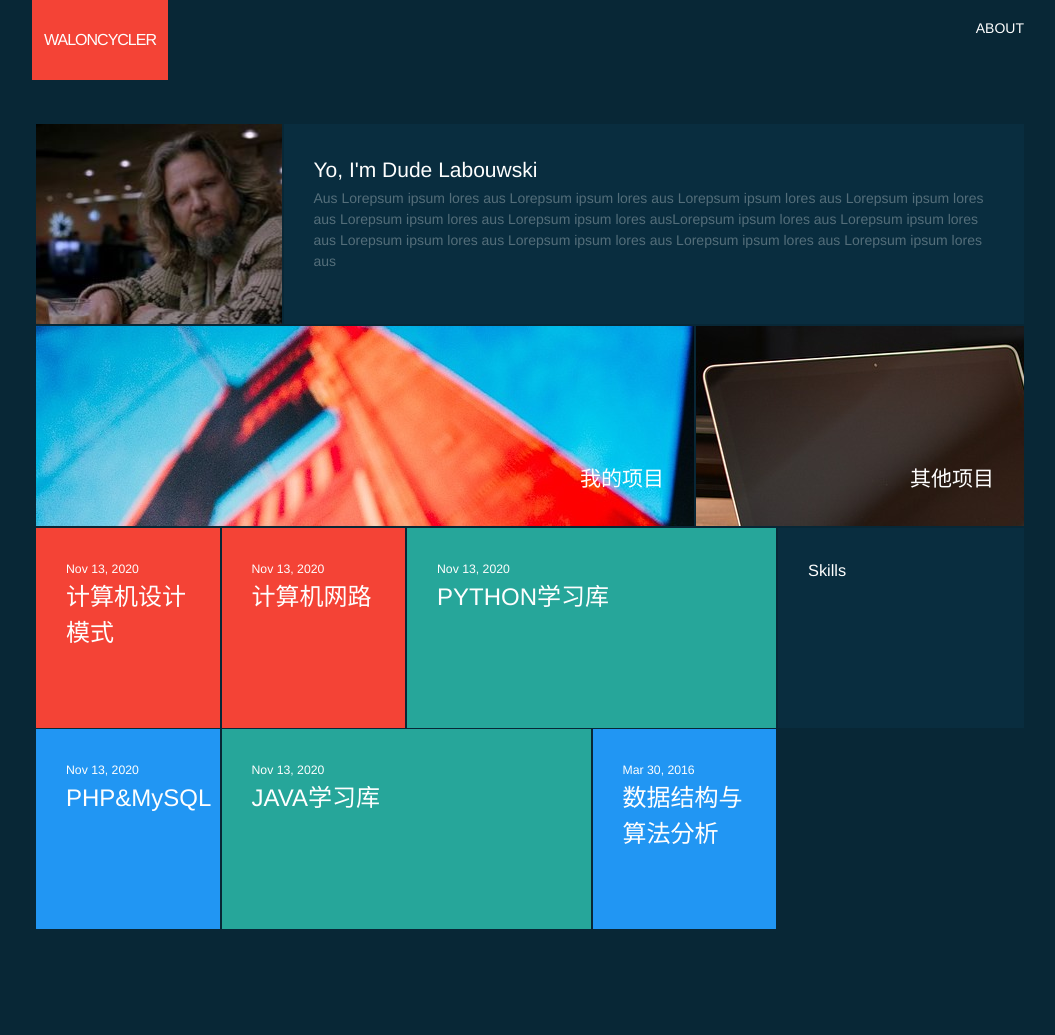
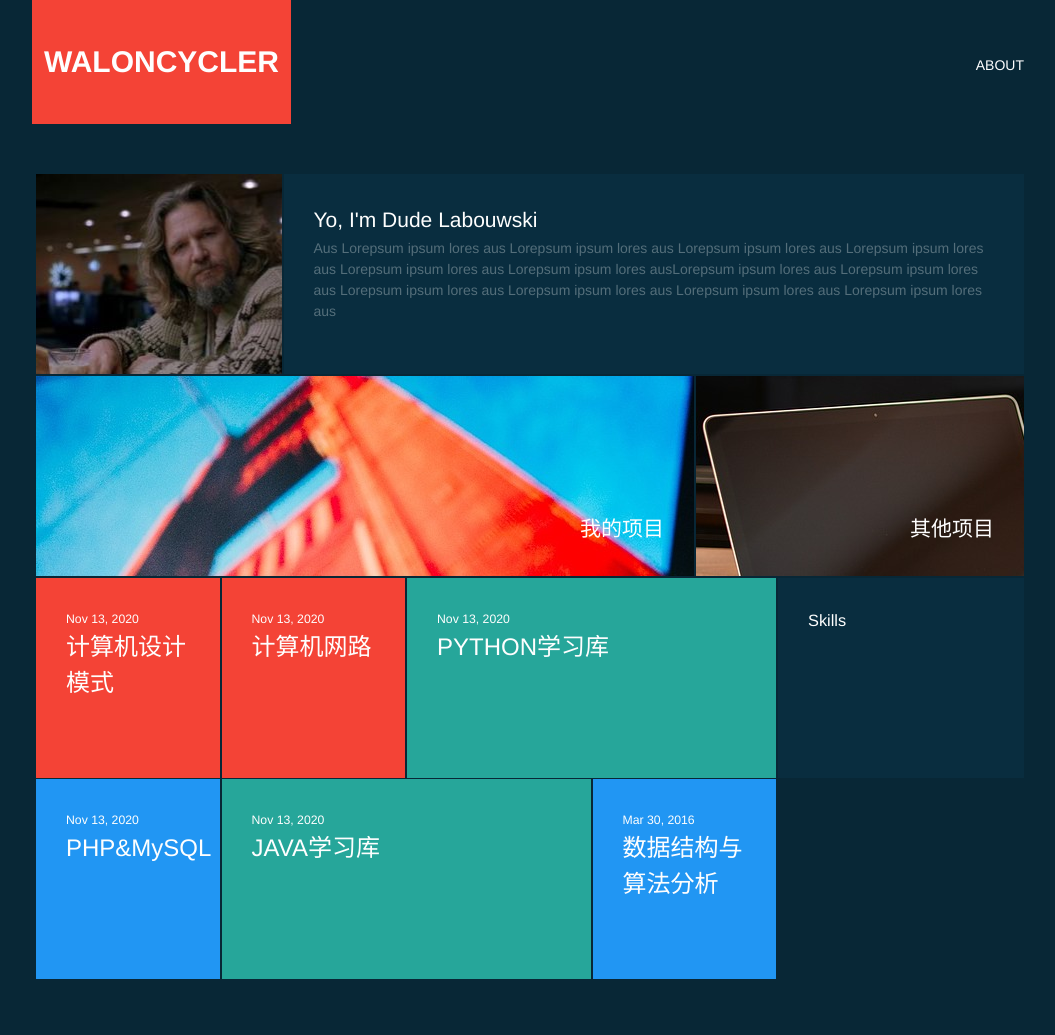
Before and after one commit to Waloncycler/WalonCycler, a Jekyll site: the page built from index.html, in a window 1280 px wide. Shown: the whole page, without its empty margins (112-1167 px from the left). Built offline with Jekyll 4.4.1, drawn with Linux system fonts in a browser that asks for light colours; before the commit the page ends 985 px from its top, so only the background shows below that.

Commit message:
Update _layout.scss

```diff
--- a/_sass/_layout.scss
+++ b/_sass/_layout.scss
@@ -16,10 +16,10 @@
 }
 
 .site-title {
-    font-size: 16px;
-    font-weight: 300;
-    line-height: 56px;
-    letter-spacing: -1px;
+    font-size: 30px;
+    font-weight: 1000;
+    line-height: 100px;
+    letter-spacing: 0px;
     margin-bottom: 0;
     float: left;
 
@@ -31,7 +31,7 @@
 
 .site-nav {
     float: right;
-    line-height: 56px;
+    line-height: 130px;
 
     .menu-icon {
         display: none;
```
